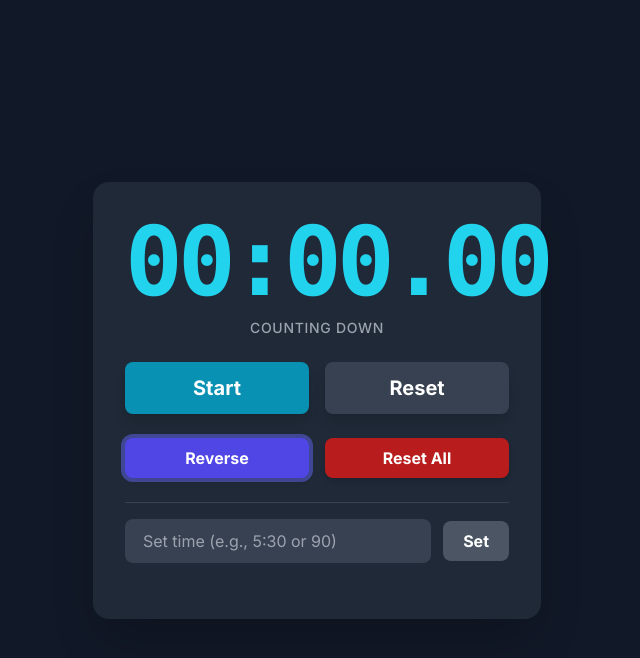
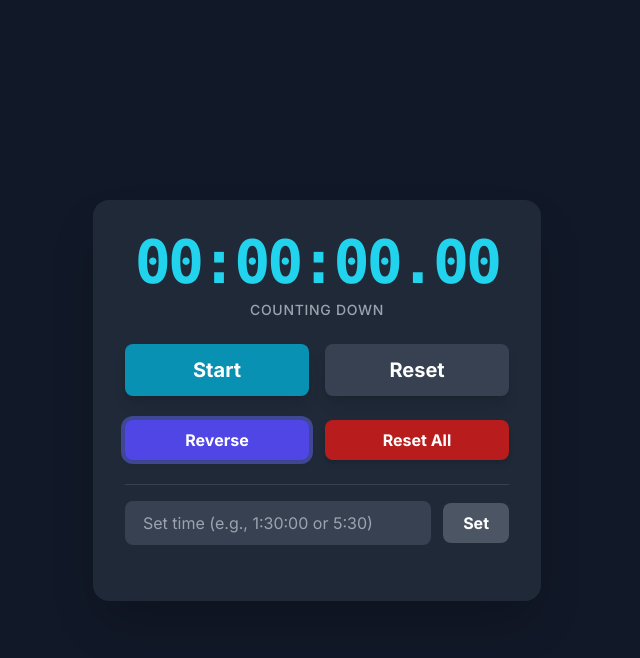
Before and after one commit to luizfneves404/TheFinalCountdown, a plain HTML site: page index.html in a window 1280 px wide. Both pictures are taken after a click on the button "Reverse". Shown: the whole page, without its empty margins (323-963 px from the left). Drawn offline with nearby package versions, Linux system fonts and the light colour scheme.

Commit message:
hours, and layout better

```diff
--- a/index.html
+++ b/index.html
@@ -36,7 +36,8 @@
 
         <!-- Time Display -->
         <div class="text-center">
-            <h1 id="display" class="text-6xl sm:text-7xl md:text-8xl font-bold font-mono tracking-tighter text-cyan-400">00:00.00</h1>
+            <!-- Adjusted font size to prevent overflow -->
+            <h1 id="display" class="text-5xl sm:text-6xl font-bold font-mono tracking-tighter text-cyan-400 whitespace-nowrap">00:00:00.00</h1>
             <p id="direction-label" class="mt-2 text-sm font-medium uppercase tracking-wider text-gray-400">Counting Up</p>
         </div>
 
@@ -61,7 +62,8 @@
 
         <!-- Set Time Input -->
         <div class="flex items-center gap-3 pt-4 border-t border-gray-700">
-            <input type="text" id="time-input" placeholder="Set time (e.g., 5:30 or 90)" class="w-full bg-gray-700 text-white placeholder-gray-400 rounded-lg px-4 py-2 border-2 border-transparent focus:outline-none focus:ring-2 focus:ring-cyan-500 focus:border-transparent">
+            <!-- Updated placeholder text -->
+            <input type="text" id="time-input" placeholder="Set time (e.g., 1:30:00 or 5:30)" class="w-full bg-gray-700 text-white placeholder-gray-400 rounded-lg px-4 py-2 border-2 border-transparent focus:outline-none focus:ring-2 focus:ring-cyan-500 focus:border-transparent">
             <button id="set-time" class="bg-gray-600 hover:bg-gray-500 text-white font-semibold px-5 py-2 rounded-lg transition-colors duration-200">Set</button>
         </div>
 
@@ -96,10 +98,6 @@
 
         // --- LOCALSTORAGE PERSISTENCE ---
 
-        /**
-         * Saves the current state of the timer to localStorage.
-         * Also stores a timestamp to calculate elapsed time if the page is closed while running.
-         */
         function saveState() {
             const state = {
                 time: time,
@@ -107,15 +105,11 @@
                 direction: direction,
                 running: running,
                 laps: laps,
-                // If running, save the current timestamp to calculate offline progress
                 savedTimestamp: running ? Date.now() : null
             };
             localStorage.setItem('ultimateTimerState', JSON.stringify(state));
         }
 
-        /**
-         * Loads the timer state from localStorage on page load.
-         */
         function loadState() {
             const savedState = localStorage.getItem('ultimateTimerState');
             if (!savedState) return;
@@ -127,19 +121,16 @@
             direction = state.direction || 1;
             laps = state.laps || [];
 
-            // If the timer was running when closed, calculate elapsed time
             if (state.running && state.savedTimestamp) {
                 const timeElapsed = (Date.now() - state.savedTimestamp) / 1000;
                 time += direction * timeElapsed;
             }
 
-            // Re-render laps
             lapsContainer.innerHTML = '';
             laps.forEach(lap => addLapToDOM(lap.text, lap.time));
 
             updateFullUI();
 
-            // If it was running, automatically restart the timer
             if (state.running) {
                 start();
             }
@@ -171,26 +162,27 @@
 
         // --- DISPLAY FORMATTING & UI UPDATES ---
 
+        /**
+         * UPDATED: Formats seconds into a HH:MM:SS.ss string.
+         */
         function formatTime(totalSeconds) {
             const isNegative = totalSeconds < 0;
             if (isNegative) totalSeconds = Math.abs(totalSeconds);
 
-            const minutes = Math.floor(totalSeconds / 60);
+            const hours = Math.floor(totalSeconds / 3600);
+            const minutes = Math.floor((totalSeconds % 3600) / 60);
             const seconds = Math.floor(totalSeconds % 60);
             const milliseconds = Math.floor((totalSeconds * 100) % 100);
 
             const sign = isNegative ? "-" : "";
 
-            return `${sign}${String(minutes).padStart(2, '0')}:${String(seconds).padStart(2, '0')}.${String(milliseconds).padStart(2, '0')}`;
+            return `${sign}${String(hours).padStart(2, '0')}:${String(minutes).padStart(2, '0')}:${String(seconds).padStart(2, '0')}.${String(milliseconds).padStart(2, '0')}`;
         }
 
         function updateDisplay() {
             display.innerText = formatTime(time);
         }
 
-        /**
-         * Updates all parts of the UI based on the current timer state.
-         */
         function updateFullUI() {
             updateDisplay();
             directionLabel.innerText = direction === 1 ? 'Counting Up' : 'Counting Down';
@@ -224,7 +216,7 @@
                 running = false;
                 cancelAnimationFrame(animationFrameId);
                 updateFullUI();
-                saveState(); // Save state when paused
+                saveState();
             }
         }
 
@@ -249,7 +241,6 @@
             lapsContainer.innerHTML = '';
             timeInput.value = '';
             updateFullUI();
-            // Clear the saved state from storage
             localStorage.removeItem('ultimateTimerState');
         }
 
@@ -273,6 +264,10 @@
             saveState();
         }
 
+        /**
+         * UPDATED: Parses user input from the text field to set the timer.
+         * Supports "HH:MM:SS", "MM:SS" format, and raw seconds.
+         */
         function handleSetTime() {
             const inputVal = timeInput.value.trim();
             if (inputVal === "") return;
@@ -280,7 +275,11 @@
             let seconds = 0;
             if (inputVal.includes(':')) {
                 const parts = inputVal.split(':').map(Number);
-                seconds = (parts[0] || 0) * 60 + (parts[1] || 0);
+                if (parts.length === 3) { // HH:MM:SS
+                    seconds = (parts[0] || 0) * 3600 + (parts[1] || 0) * 60 + (parts[2] || 0);
+                } else if (parts.length === 2) { // MM:SS
+                    seconds = (parts[0] || 0) * 60 + (parts[1] || 0);
+                }
             } else {
                 seconds = parseFloat(inputVal) || 0;
             }
@@ -300,16 +299,13 @@
         setTimeBtn.addEventListener('click', handleSetTime);
         timeInput.addEventListener('keydown', (e) => e.key === 'Enter' && handleSetTime());
 
-        // Save state before the user leaves the page
         window.addEventListener('beforeunload', () => {
-            // Only save if the timer has a value or has been run
             if (time !== 0 || initialTime !== 0 || laps.length > 0) {
                  saveState();
             }
         });
 
         // --- INITIALIZATION ---
-        // Load any saved state when the page is opened
         loadState();
     </script>
 </body>
```
